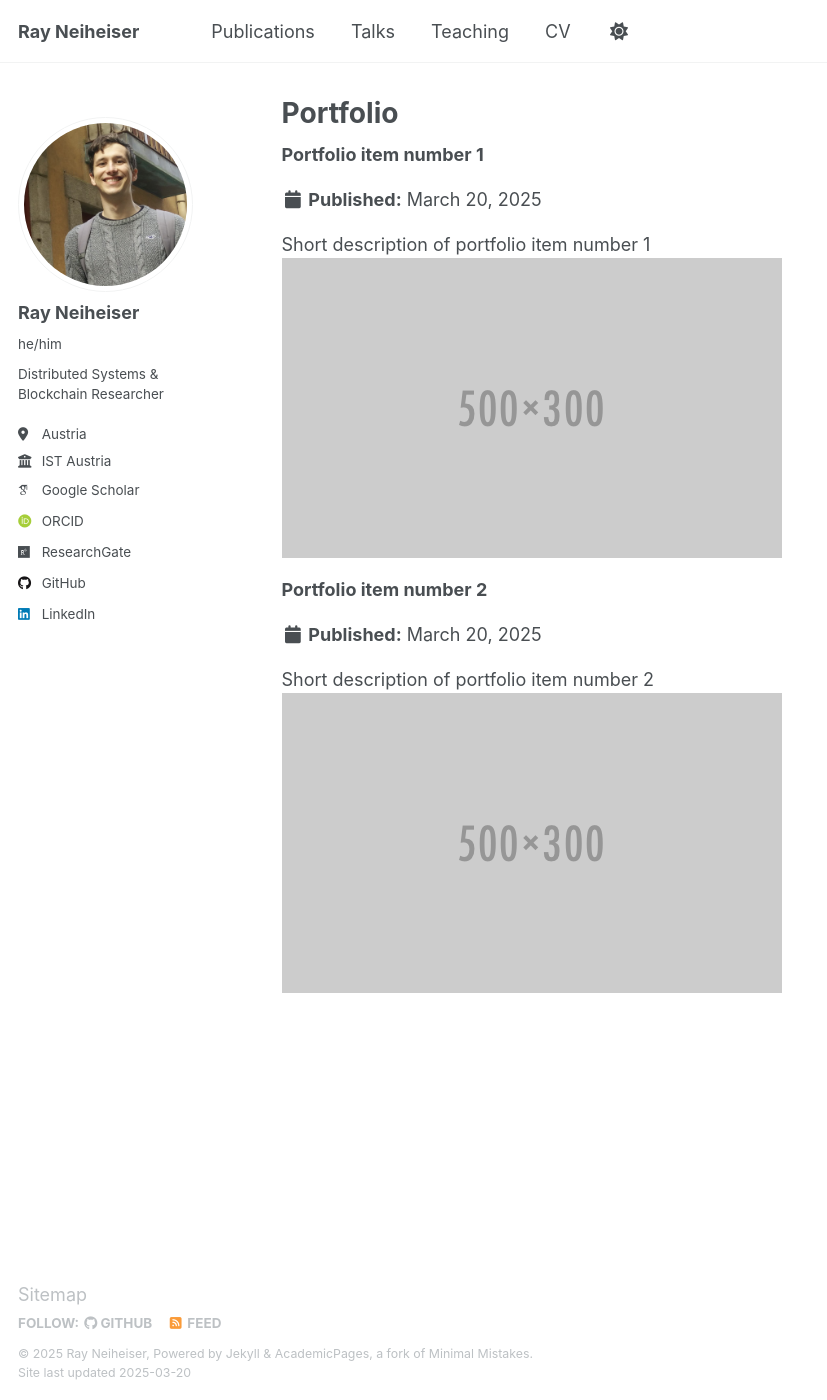
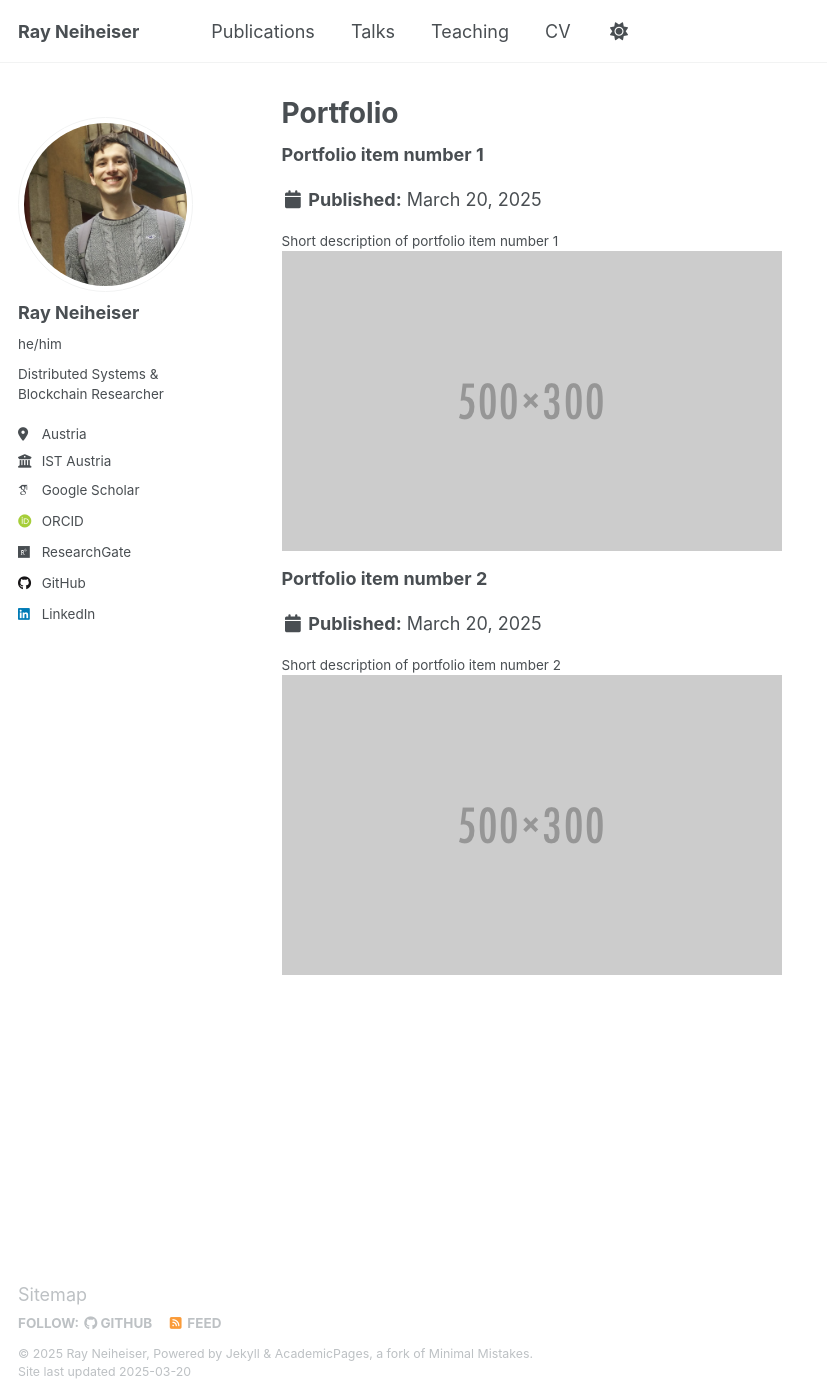
Before and after one commit to Ray-Neiheiser/ray-neiheiser.github.io, a Jekyll site: the page built from _pages/portfolio.html, in a window 1280 px wide and 1400 px high. Shown: the whole window, without its empty margins (0-827 px from the left). Built offline with Jekyll 4.4.1, drawn with Linux system fonts in a browser that asks for light colours; some web fonts are replaced.

Commit message:
fix teaching list

```diff
--- a/_includes/archive-single.html
+++ b/_includes/archive-single.html
@@ -39,7 +39,7 @@
     {% endif %}
 
         {% if post.collection == 'teaching' %}
-          <p> {{ post.type }}, <i>{{ post.venue }}</i>, {{ post.date | default: "1900-01-01" | date: "%Y" }} </p>
+           {{ post.type }}, <i>{{ post.venue }}</i>, {{ post.date | default: "1900-01-01" | date: "%Y" }}
         {% elsif post.collection == 'publications' %}
           <p>Published in <i>{{ post.venue }}</i>, {{ post.date | default: "1900-01-01" | date: "%Y" }} </p>
         {% elsif post.date %}
@@ -47,9 +47,9 @@
         {% endif %}
 
     {% if post.excerpt and site.read_more != 'enabled' %}
-    <p class="archive__item-excerpt" itemprop="description">{{ post.excerpt | markdownify }}</p>
+    <div class="archive__item-excerpt" itemprop="description">{{ post.excerpt | markdownify }}</div>
     {% elsif post.excerpt and site.read_more == 'enabled' %}
-    <p class="archive__item-excerpt" itemprop="description"><p>{{ post.excerpt | markdownify | remove: '<p>' | remove: '</p>' }}<strong><a href="{{ base_path }}{{ post.url }}" rel="permalink"> Read more</a></strong></p></p>
+    <div class="archive__item-excerpt" itemprop="description"><p>{{ post.excerpt | markdownify | remove: '<div>' | remove: '</div>' }}<strong><a href="{{ base_path }}{{ post.url }}" rel="permalink"> Read more</a></strong></div></div>
     {% endif %}
 
     {% if post.citation and post.paperurl and post.slidesurl %}
```
